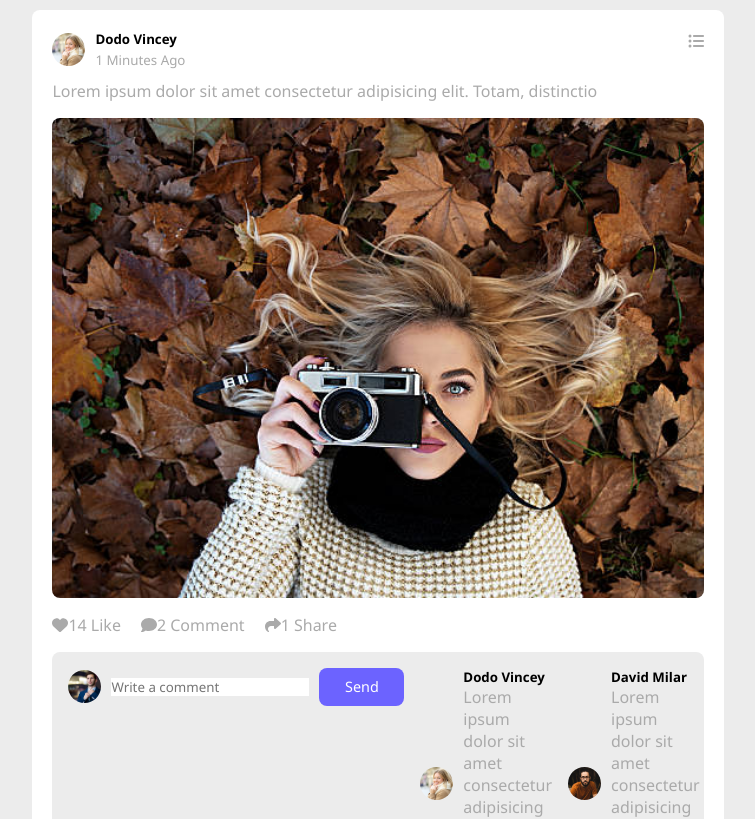
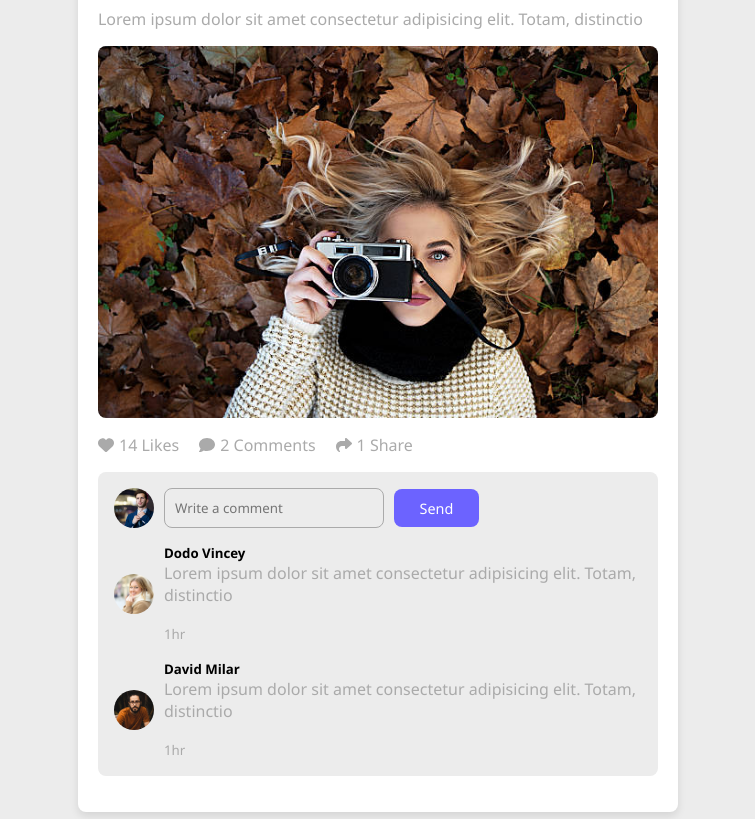
Before and after one commit to talarisulochana/Social-media, a React (Vite) app: page / in a window 1280 px wide. Shown: the part 1402-2221 px from the top of the page, without its empty margins (262-1017 px from the left). Built offline with nearby package versions, Linux system fonts and the light colour scheme.

Commit message:
update files

```diff
--- a/src/Pages/LOGIN/Login.jsx
+++ b/src/Pages/LOGIN/Login.jsx
@@ -1,29 +1,71 @@
-import { Link } from 'react-router-dom'
-import './Login.css'
+import { Link, useNavigate } from "react-router-dom";
+import { useState } from "react";
+import "./Login.css";
 
-export default function Login(){
-    return(
+export default function Login() {
+  const navigate = useNavigate();
+  const [username, setUsername] = useState("");
+  const [password, setPassword] = useState("");
+  const [error, setError] = useState("");
 
-       <div className='login'>
+  const handleLogin = async (e) => {
+    e.preventDefault();
+
+    try {
+      const response = await fetch("http://localhost:5185/login", {
+        method: "POST",
+        headers: {
+          "Content-Type": "application/json",
+        },
+        body: JSON.stringify({ username, password }),
+      });
+
+      const data = await response.json();
+
+      if (response.ok) {
+        navigate("/LayOut");
+      } else {
+        setError(data.message || "Invalid credentials!");
+      }
+    } catch (error) {
+      console.error("Login failed:", error);
+      setError("Server error. Please try again later.");
+    }
+  };
+
+  return (
+    <div className="login">
       <div className="card">
         <div className="left">
           <h2>Social-X Login</h2>
-<p>Lorem ipsum dolor sit amet consectetur
-    adipisicing elit. Consectetur consequuntur
-    nemo incidunt. Mollitia, iure suscipit.
+          <p>
+            Lorem ipsum dolor sit amet consectetur adipisicing elit. Consectetur consequuntur nemo incidunt.
           </p>
           <span>Don't Have An Account?</span>
-<Link to='/signup'>
+          <Link to="/signup">
             <button className="btn btn-primary">Register</button>
           </Link>
+        </div>
 
-    </div>
-    <form className="right">
-    <input type="text" required placeholder="username"/>
-    <input type="password" required placeholder="password"/>
-    <button type="submit" className='btn'>Login</button>
+        <form className="right" onSubmit={handleLogin}>
+          {error && <p className="error">{error}</p>}
+          <input
+            type="text"
+            required
+            placeholder="Username"
+            value={username}
+            onChange={(e) => setUsername(e.target.value)}
+          />
+          <input
+            type="password"
+            required
+            placeholder="Password"
+            value={password}
+            onChange={(e) => setPassword(e.target.value)}
+          />
+          <button type="submit" className="btn">Login</button>
         </form>
       </div>
     </div>
-    )
+  );
 }
--- a/src/Pages/SIGN/Sign.jsx
+++ b/src/Pages/SIGN/Sign.jsx
@@ -1,30 +1,61 @@
-import { Link } from 'react-router-dom'
-import './Sign.css'
+import { Link, useNavigate } from "react-router-dom";
+import { useState } from "react";
+import "./Sign.css";
 
 export default function SignUp() {
+    const navigate = useNavigate();
+    const [username, setUsername] = useState("");
+    const [email, setEmail] = useState("");
+    const [password, setPassword] = useState("");
+
+    const handleSignUp = (e) => {
+        e.preventDefault();
+
+
+        if (username && email && password) {
+            alert("Account created successfully! Redirecting to Login...");
+            navigate("/login");
+        } else {
+            alert("Please fill all fields.");
+        }
+    };
+
     return (
-
-        <div className='signup'>
+        <div className="signup">
             <div className="card">
                 <div className="left">
                     <h2>Social-X SignUp</h2>
-                    <p>Lorem ipsum dolor sit amet consectetur
-                        adipisicing elit. Consectetur consequuntur
-                        nemo incidunt. Mollitia, iure suscipit.
-                    </p>
+                    <p>Lorem ipsum dolor sit amet consectetur adipisicing elit.</p>
                     <span> Have An Account?</span>
                     <Link to='/login'>
-                    <button className="btn btn-primary">Login</button>
+                        <button className="btn btn-primary">Login</button>
                     </Link>
-
                 </div>
-                <form className="right">
-                    <input type="text" required placeholder="username" />
-                    <input type="email" required placeholder="email" />
-                    <input type="password" required placeholder="password" />
-                    <button type="submit" className='btn'>SignUp</button>
+                <form className="right" onSubmit={handleSignUp}>
+                    <input
+                        type="text"
+                        required
+                        placeholder="Username"
+                        value={username}
+                        onChange={(e) => setUsername(e.target.value)}
+                    />
+                    <input
+                        type="email"
+                        required
+                        placeholder="Email"
+                        value={email}
+                        onChange={(e) => setEmail(e.target.value)}
+                    />
+                    <input
+                        type="password"
+                        required
+                        placeholder="Password"
+                        value={password}
+                        onChange={(e) => setPassword(e.target.value)}
+                    />
+                    <button type="submit" className='btn'>Sign Up</button>
                 </form>
             </div>
         </div>
-    )
+    );
 }
--- a/src/components/comments/comment.css
+++ b/src/components/comments/comment.css
@@ -1,21 +1,25 @@
-.comments{
+ .comments {
     width: 100%;
     background: var(--color-bg);
     padding: 1rem;
-    border-radius: .5rem;
+    border-radius: 0.5rem;
     display: flex;
+    flex-direction: column;
     gap: 1rem;
-    margin: 1 rem 0;
+    margin: 1rem 0;
 }
-.comments .writebox{
+
+.comments .writebox {
     width: 100%;
+    display: flex;
     justify-content: space-between;
 }
-.comments.writebox input{
+
+.comments .writebox input {
     width: 100%;
     background: transparent;
-    border: 1px soild var(--color-soft);
+    border: 1px solid var(--color-soft);
     padding: 10px;
-    border-radius: .5rem;
-    color:var(--color-text)
+    border-radius: 0.5rem;
+    color: var(--color-text);
 }
--- a/src/components/feeds/Feed.jsx
+++ b/src/components/feeds/Feed.jsx
@@ -1,50 +1,40 @@
-import './feeds.css'
-import {Link} from 'react-router-dom'
+import './feeds.css';
+import { Link } from 'react-router-dom';
+import Comments from '../comments/Comments';
 
+import { FontAwesomeIcon } from '@fortawesome/react-fontawesome';
+import { faComment, faHeart, faEllipsisH, faShare } from '@fortawesome/free-solid-svg-icons';
 
-import Comments from '../comments/Comments'
+export default function Feed({ fed }) {
+  return (
+    <div className="feed">
 
-import { FontAwesomeIcon } from '@fortawesome/react-fontawesome'
-import { faComment, faHeart, faListDots, faShare } from '@fortawesome/free-solid-svg-icons'
-
-
-
-export default function Feed({fed}) {
-  return (
-    <div className='feed' key={fed.userid}>
       <div className="top-content">
-        <Link to='/profile/id'>
-
-        <div className="user">
-            <img src={fed.feedProfile} alt="" />
-            <div>
+        <Link to={`/profile/${fed.userid}`} className="user">
+          <img src={fed.feedProfile} alt="User Profile" />
+          <div>
             <h5>{fed.name}</h5>
-            <small>1 Minutes Ago</small>
-
-            </div>
-        </div>
+            <small>1 Minute Ago</small>
+          </div>
         </Link>
-        <span><FontAwesomeIcon icon={faListDots}/></span>
+        <span className="menu-icon"><FontAwesomeIcon icon={faEllipsisH} /></span>
       </div>
       <div className="mid-content">
         <p>{fed.desc}</p>
-        <img src={fed.feedImage} alt="" />
+        {fed.feedImage && <img src={fed.feedImage} alt="Feed" />}
       </div>
       <div className="bottom-content">
         <div className="action-item">
-            <span><FontAwesomeIcon icon={faHeart}/>14 Like</span>
+          <FontAwesomeIcon icon={faHeart} /> <span>14 Likes</span>
         </div>
         <div className="action-item">
-            <span><FontAwesomeIcon icon={faComment}/>2 Comment</span>
+          <FontAwesomeIcon icon={faComment} /> <span>2 Comments</span>
         </div>
-
         <div className="action-item">
-            <span><FontAwesomeIcon icon={faShare}/>1 Share</span>
+          <FontAwesomeIcon icon={faShare} /> <span>1 Share</span>
         </div>
-
       </div>
-
-{ <Comments/>}
+      <Comments />
     </div>
-  )
+  );
 }
--- a/src/components/feeds/Feeds.jsx
+++ b/src/components/feeds/Feeds.jsx
@@ -1,17 +1,13 @@
-import './feeds.css'
-
-import Feed from '../feeds/Feed'
-
-import HomeFeedData from '../../FackApis/HomeFeedData'
+import './feeds.css';
+import Feed from '../feeds/Feed';
+import HomeFeedData from '../../FackApis/HomeFeedData';
 
 export default function Feeds() {
   return (
-    <div className='feeds'>
-      {
-        HomeFeedData.map(fed=>(
-            <Feed fed={fed} key={fed.userid}/>
-        ))
-      }
+    <div className="feeds">
+      {HomeFeedData.map((fed) => (
+        <Feed key={fed.userid} fed={fed} />
+      ))}
     </div>
-  )
+  );
 }
--- a/src/components/feeds/feeds.css
+++ b/src/components/feeds/feeds.css
@@ -1,34 +1,75 @@
- .feeds{
+.feeds {
     display: flex;
     align-items: center;
+    flex-direction: column;
     gap: 30px;
-    flex-direction: column;
     margin-top: 30px;
 }
-.feed{
+
+
+.feed {
     padding: 20px;
-    border-radius: .5rem;
+    border-radius: 8px;
     background: var(--color-card);
     width: 100%;
+    max-width: 600px;
     overflow: hidden;
+    box-shadow: 0 4px 8px rgba(0, 0, 0, 0.1);
 }
-.feed .top-content{
+
+
+.feed .top-content {
     display: flex;
     justify-content: space-between;
+    align-items: center;
     margin-bottom: 10px;
+}
 
+.feed .user {
+    display: flex;
+    align-items: center;
+    text-decoration: none;
+    color: inherit;
+    gap: 10px;
 }
-.feed  p{
+
+.feed .user img {
+    width: 40px;
+    height: 40px;
+    border-radius: 50%;
+    object-fit: cover;
+}
+
+.feed .menu-icon {
+    cursor: pointer;
+}
+.feed p {
     margin-bottom: 1rem;
 }
-.feed .mid-content img{
+
+.feed .mid-content img {
+    max-width: 100%;
     max-height: 480px;
-    border-radius: .5rem;
-    aspect-ratio: 1/1;
+    border-radius: 8px;
+    object-fit: cover;
+    width: 100%;
+    display: block;
 }
-.feed .bottom-content{
+
+.feed .bottom-content {
     display: flex;
     align-items: center;
     gap: 20px;
     margin: 1rem 0;
 }
+
+.action-item {
+    display: flex;
+    align-items: center;
+    gap: 5px;
+    cursor: pointer;
+}
+
+.action-item:hover {
+    color: var(--color-primary);
+}
```
Also changed, not shown: src/LayOut/LayOut.jsx (line endings or trailing spaces), src/Pages/LOGIN/Login.css (line endings or trailing spaces), src/components/comments/Comments.jsx (line endings or trailing spaces). Lines whose indentation alone changed are shown as unchanged.
